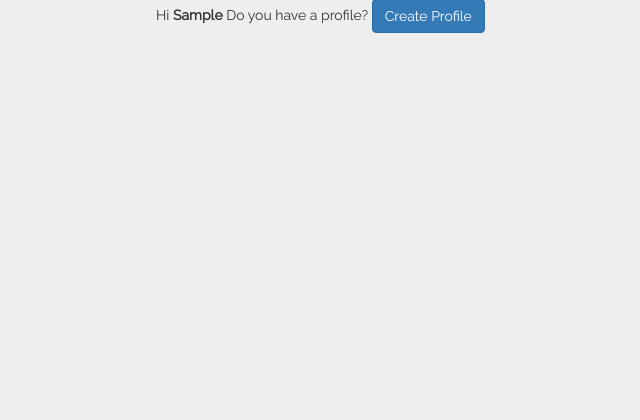
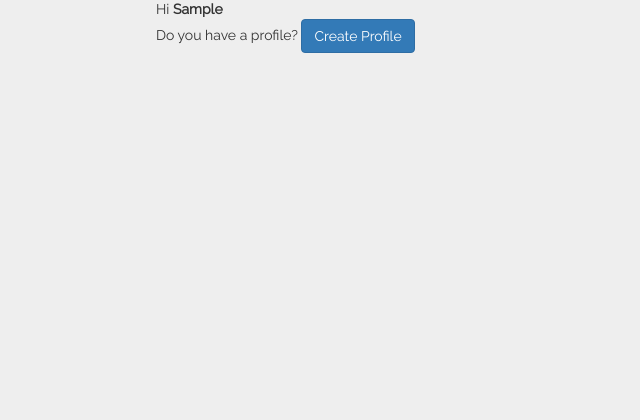
Before and after one commit to leezichanga/instagram-clone, a Django app: page / in a window 1280 px wide. Shown: the part 139-559 px from the top of the page, without its empty margins (109-749 px from the left). Run offline with Django 3.2, Linux system fonts and the light colour scheme; the visitor is signed in with stand-in values (Sample User, id 1); data that the repository does not hold is empty; some libraries are stand-ins or nearby versions.

Commit message:
edit create profile message

```diff
--- a/insta/templates/index.html
+++ b/insta/templates/index.html
@@ -5,7 +5,8 @@
     <div class="col-md-2 col-lg-2 col-xs-1 col-sm-1"></div>
 
     <div class="col-md-8 col-lg-8 col-xs-9 col-sm-9">
-      <p>Hi <b>{{user | title}}</b> Do you have a profile? <a href="{% url 'edit' %}" class="btn btn-primary">Create Profile</a></p>
+      <p>Hi <b>{{user | title}}</b>
+        <br> Do you have a profile? <a href="{% url 'edit' %}" class="btn btn-primary">Create Profile</a></p>
       {% for img in images %} {% if img.image %}
       <div class="card">
         <div class="card-header">
```
